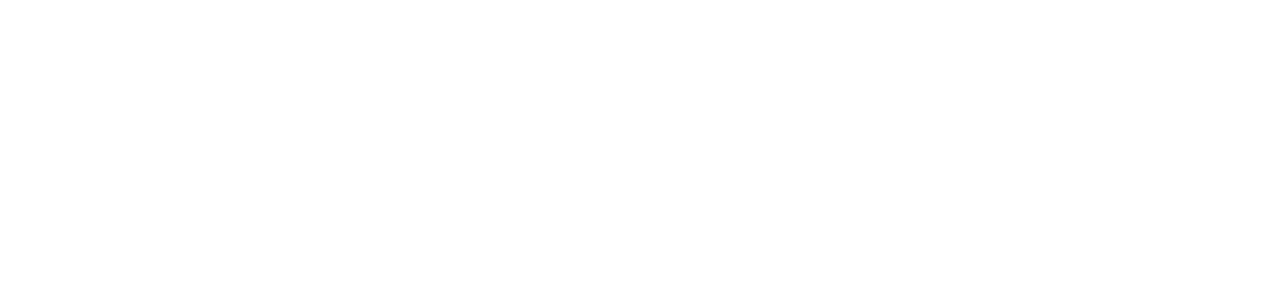
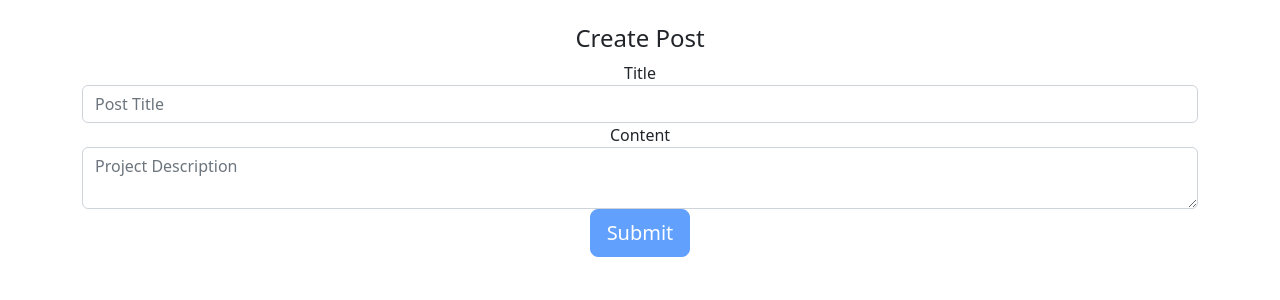
Before and after one commit to rakeshrgit/react-blogging, a React (Create React App) app: page / in a window 1280 px wide. Shown: the top 300 px of the page. Built offline with nearby package versions, Linux system fonts and the light colour scheme; no server answers.

Commit message:
create post added

```diff
--- a/src/App.js
+++ b/src/App.js
@@ -2,12 +2,14 @@
 import './App.css';
 import Dashboard from './component/dashboard/dashboard';
 import { ProjectsContext } from './context/projectsContext';
+import CreateNewPost from './component/createpost/createNewpost';
 
 function App() {
   return (
     <div className="App">
       <ProjectsContext>
         <Dashboard/>
+        <CreateNewPost/>
       </ProjectsContext>
     </div>
   );
--- /dev/null
+++ b/src/component/createpost/createNewpost.jsx
@@ -0,0 +1,87 @@
+import React, { Component } from 'react';
+import { Container, Row, Col, Button, Form } from "react-bootstrap";
+import ProjectsContext from '../../context/projectsContext';
+class CreateNewPost extends Component {
+    state = {
+        title: '',
+        description: ''
+
+     }
+     static contextType = ProjectsContext;
+    //  componentWillMount() {
+    //     const newPost = { ...this.state.newPost };
+    //     this.setState({ newPost });
+
+    //   }
+    disabledAddPost() {
+        const infodisable = { ...this.state };
+        if (infodisable.title === "" || infodisable.description === "") {
+          return true;
+        } else {
+          return false;
+        }
+      }
+     handleInputChange = ( event ) => {
+        this.setState( { [ event.target.name ]: event.target.value } );
+    };
+    handleFormSubmit = e => {
+        e.preventDefault();
+       // const deleteFiles = [...this.state.deleteFiles];
+       const formData = {
+        title: this.state.title,
+        description: this.state.description,
+        //status: 'publish'
+    };
+        this.context.addNewPost(formData);
+
+
+      };
+
+    render() {
+        return (
+            <React.Fragment>
+                <section className="mt-4">
+                    <div className="container">
+                        <h4>Create Post</h4>
+                        <form onSubmit={ this.handleFormSubmit }>
+                            <div className="form-group">
+                                <label>Title</label>
+                                <input
+                                    className="form-control"
+                                    type="text"
+                                    name="title"
+                                    placeholder="Post Title"
+                                    onChange={ this.handleInputChange }
+                                />
+                            </div>
+                            <div className="form-group">
+                                <label>Content</label>
+                                <textarea
+                                    className="form-control"
+                                    placeholder="Project Description"
+                                    name="description"
+                                    onChange={ this.handleInputChange }
+                                ></textarea>
+                            </div>
+                            <div className="text-right mb-4">
+                            <Button
+                            variant="primary"
+                            size="lg"
+                            type="submit"
+                            //onClick={e => this.addPost(e)}
+                            disabled={this.disabledAddPost()}
+                            >
+                            Submit
+                            </Button>
+                        </div>
+                        </form>
+
+
+                    </div>
+                </section>
+            </React.Fragment>
+         );
+    }
+}
+
+export default CreateNewPost;
--- a/src/component/dashboard/dashboard.jsx
+++ b/src/component/dashboard/dashboard.jsx
@@ -19,7 +19,11 @@
                             {this.context.posts.map(post=>(
                                 <tr key={post._id}>
                                     <td>{post.title}</td>
-                                    <td>{post.description}</td>
+                                    <td>
+                                    {post.description.length > 20 ?
+                                    `${post.description.substring(0, 20)}...` : post.description
+  }
+                                       </td>
 
                                 </tr>
                             ))}
--- a/src/context/projectsContext.jsx
+++ b/src/context/projectsContext.jsx
@@ -1,6 +1,4 @@
 import React, { Component } from "react";
-
-
 import{
     getPosts,
     createPost
@@ -40,7 +38,7 @@
       addNewPost = async item => {
         try {
           await createPost(JSON.stringify(item)).then(response => {
-           // console.log("addNewPost: ", response);
+            console.log("addNewPost: ", response);
             if (response.status) {
 
 
--- a/src/services/projects.js
+++ b/src/services/projects.js
@@ -12,9 +12,16 @@
 
 export function createPost(data) {
     //console.log('data', data)
-    //const authToken = localStorage.getItem( 'token' );
+    const authToken = localStorage.getItem( 'token' );
     //console.log('authToken', authToken)
     const projectsEndpoint = APIBASEURL + "api/blogs";
-    //console.log('projectsEndpoint', projectsEndpoint)
+    console.log('projectsEndpoint', projectsEndpoint)
+    return apiService.post(projectsEndpoint,data,{
+      headers: {
+          'Content-Type': 'application/json',
+          'Authorization': `Bearer ${ authToken }`
 
+      }
+
+  });
   }
```
